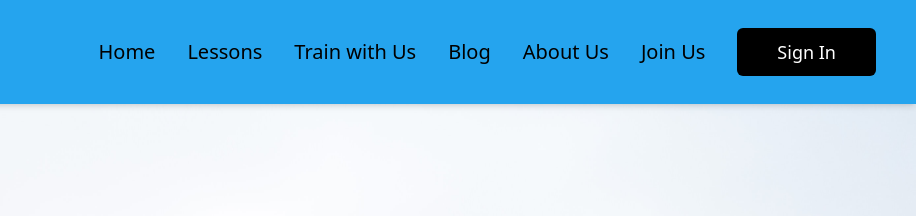
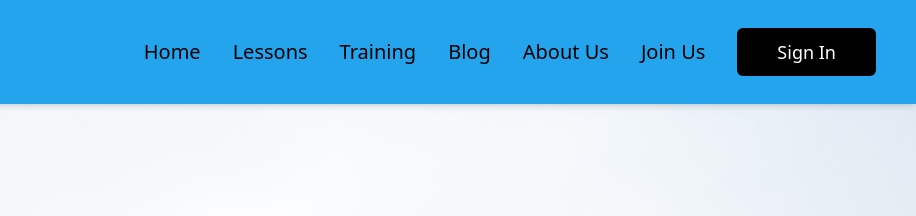
Before and after one commit to uyenng-en/Fun-Tennis, a website: page index.html in a window 1280 px wide. Shown: the top 216 px of the page, 364-1280 px from the left. Drawn offline with nearby package versions, Linux system fonts and the light colour scheme.

Commit message:
changed "Train With Us" to "Training"

```diff
--- a/index.html
+++ b/index.html
@@ -42,7 +42,7 @@
         <a href="#" class="text-xl hover:text-cyan-400 duration-500">Lessons</a>
       </li>
       <li class="mx-4 my-6 md:my-0">
-        <a href="#" class="text-xl hover:text-cyan-400 duration-500">Train with Us</a>
+        <a href="#" class="text-xl hover:text-cyan-400 duration-500">Training</a>
       </li>
       <li class="mx-4 my-6 md:my-0">
         <a href="#" class="text-xl hover:text-cyan-400 duration-500">Blog</a>
```
